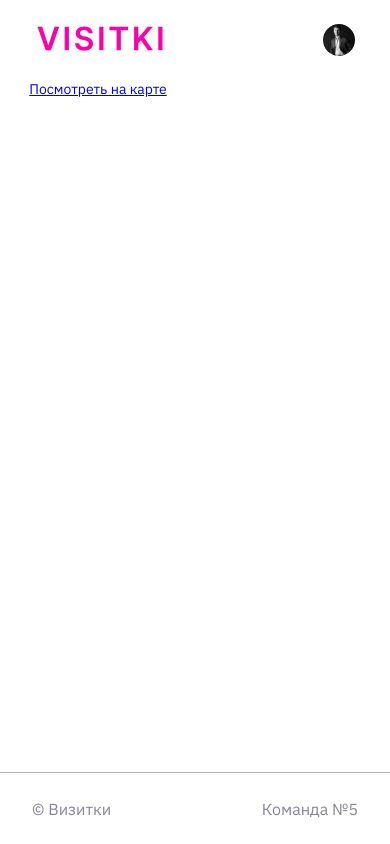
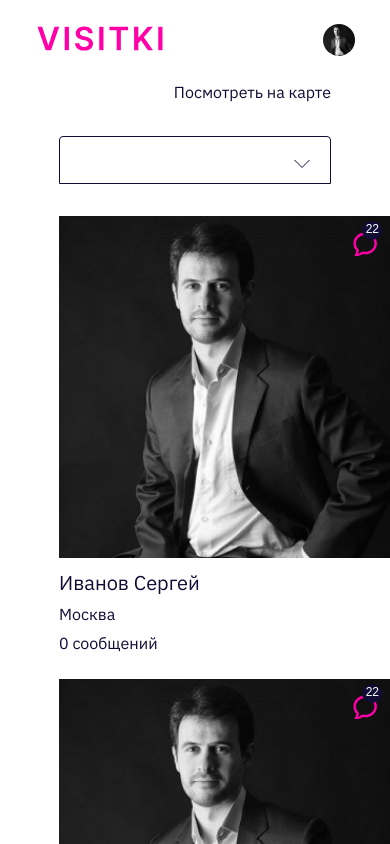
Before and after one commit to marussia1996/Vizitki, a React (Create React App) app: page / in a window 390 px wide. Shown: the top 844 px of the page. Built offline with nearby package versions, Linux system fonts and the light colour scheme.

Commit message:
расположить элементы

```diff
--- a/src/pages/MainPage/MainPage.scss
+++ b/src/pages/MainPage/MainPage.scss
@@ -1,17 +1,68 @@
+@use '../../index.scss' as *;
+
 .page {
-  width: 1360px;
   align-self: flex-start;
+
+  display: grid;
+  grid-template-columns: repeat(4, 325px);
+  column-gap: 20px;
+  row-gap: 40px;
+}
+
+.linkCnt {
+  grid-column-start: 4;
+
+  display: flex;
+  align-items: center;
+  justify-content: end;
+}
+
+.link {
+  @include text(16px, 24px, 400);
+  text-decoration: none;
+  color: $text-dark;
+}
+
+.cardsCnt {
+  grid-column-start: 1;
+  grid-row-start: 2;
+
+  display: grid;
+  grid-template-columns: repeat(4, auto);
+
+  column-gap: 20px;
+  row-gap: 39px;
 }
 
 @media screen and (max-width: 1439px) {
   .page {
-    width: 91.6666666667%;
+    grid-template-columns: repeat(2, 342px);
+    row-gap: 32px;
+  }
+
+  .linkCnt {
+    grid-column-start: 2;
+  }
+
+  .cardsCnt {
+    grid-template-columns: repeat(2, 342px);
+    row-gap: 31px;
   }
 }
 
 @media screen and (max-width: 767px) {
   .page {
-    width: 85%;
-    min-height: 272px;
+    grid-template-columns: 272px;
+  }
+
+  .linkCnt {
+    grid-column-start: 1;
+    grid-row-start: 1;
+  }
+
+  .cardsCnt {
+    grid-template-columns: 272px;
+    grid-row-start: 3;
+    row-gap: 24px;
   }
 }
--- a/src/pages/MainPage/MainPage.tsx
+++ b/src/pages/MainPage/MainPage.tsx
@@ -1,10 +1,23 @@
 import './MainPage.scss';
 import { NavLink } from "react-router-dom"
+import { InputSearch } from '../../shared/inputs/InputSearch/InputSearch';
+import { city } from '../../shared/inputs/InputSearch/test'; //TODO ТЕСТОВЫЕ ДАННЫЕ. Убрать
+import { UserCard } from '../../components/UserCard/UserCard';
 
 export const MainPage = () => {
   return (
     <div className="page">
-      <NavLink to="/map">Посмотреть на карте</NavLink>
+      <InputSearch options={city} />
+      <div className='linkCnt'>
+        <NavLink to="/map" className='link'>Посмотреть на карте</NavLink>
+      </div>
+      <div className='cardsCnt'>
+        <UserCard />
+        <UserCard />
+        <UserCard />
+        <UserCard />
+        <UserCard />
+      </div>
     </div>
   )
 }
```
